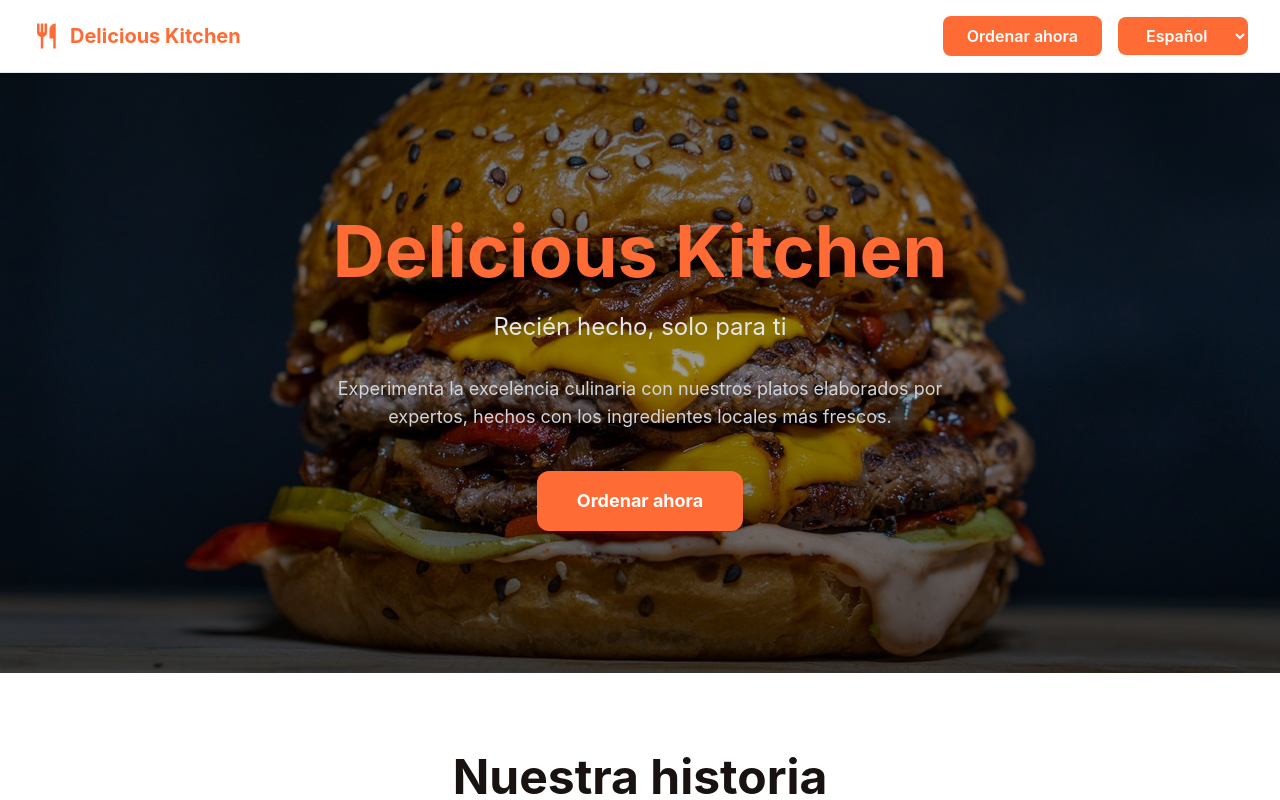
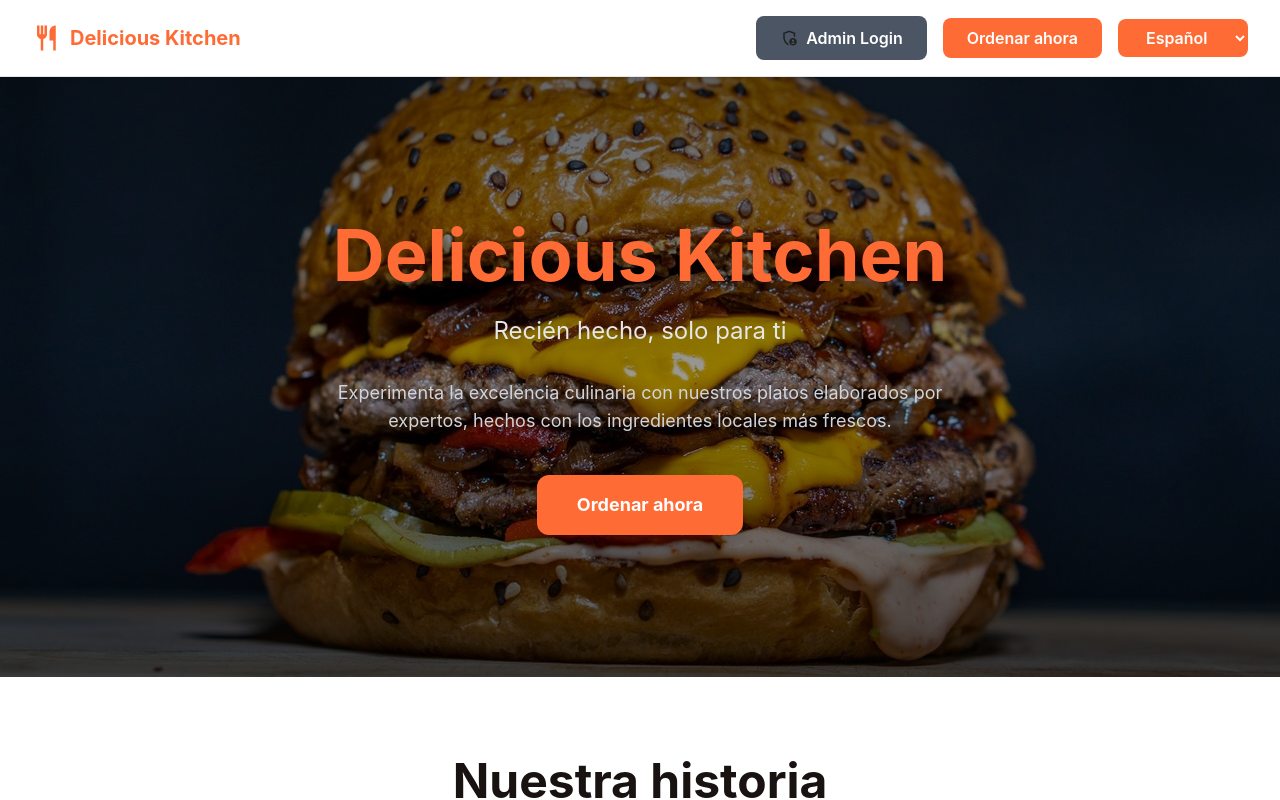
Before and after one commit to Karoll-esc/frontend-delicious-kitchen, a React (Vite) app: page / in a window 1280 px wide. Shown: the top 800 px of the page. Built offline with nearby package versions, Linux system fonts and the light colour scheme; no server answers.

Commit message:
feat(Home): add Admin Login button and translations

```diff
--- a/src/locales/en/translation.json
+++ b/src/locales/en/translation.json
@@ -78,6 +78,7 @@
   },
   "home": {
     "title": "Delicious Kitchen",
+    "adminLogin": "Admin Login",
     "orderNow": "Order Now",
     "ourStory": "Our Story",
     "featuredDishes": "Featured Dishes",
--- a/src/locales/es/translation.json
+++ b/src/locales/es/translation.json
@@ -78,6 +78,7 @@
   },
   "home": {
     "title": "Delicious Kitchen",
+    "adminLogin": "Admin Login",
     "orderNow": "Ordenar ahora",
     "ourStory": "Nuestra historia",
     "featuredDishes": "Platos destacados",
--- a/src/pages/Home.jsx
+++ b/src/pages/Home.jsx
@@ -21,6 +21,10 @@ function Home() {
     navigate('/order');
   };
 
+  const handleAdminLogin = () => {
+    navigate('/login');
+  };
+
   const handleLanguageChange = (e) => {
     i18n.changeLanguage(e.target.value);
   };
@@ -39,6 +43,13 @@ function Home() {
               </h1>
             </div>
             <div className="flex items-center gap-4">
+              <button
+                onClick={handleAdminLogin}
+                className="bg-gray-600 text-white font-semibold px-6 py-2 rounded-lg hover:bg-gray-700 transition-all inline-flex items-center gap-2"
+              >
+                <span className="material-symbols-outlined text-lg">admin_panel_settings</span>
+                {t('home.adminLogin')}
+              </button>
               <button
                 onClick={handleOrderNow}
                 className="bg-primary text-white font-semibold px-6 py-2 rounded-lg hover:bg-primary/90 transition-all"
```
